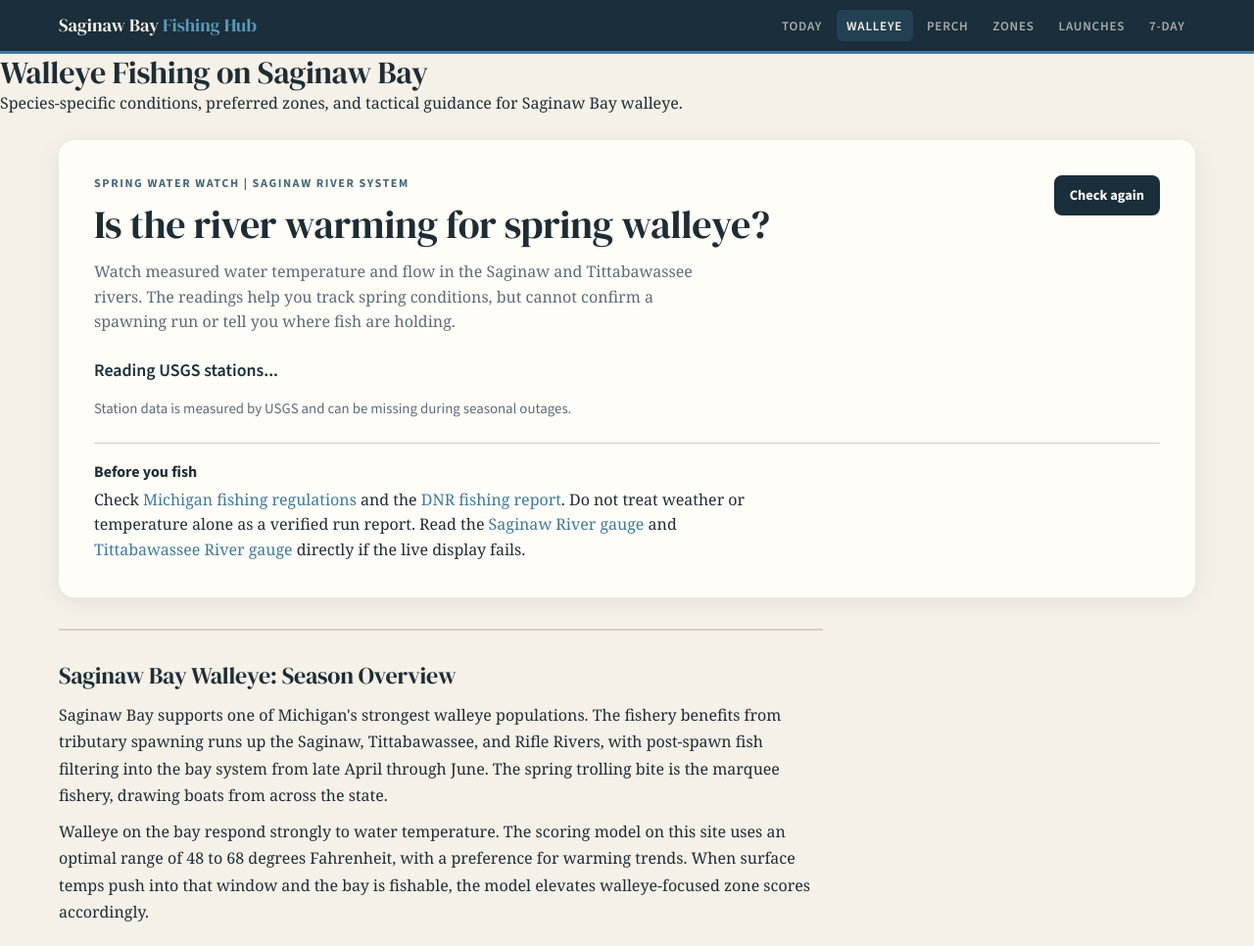
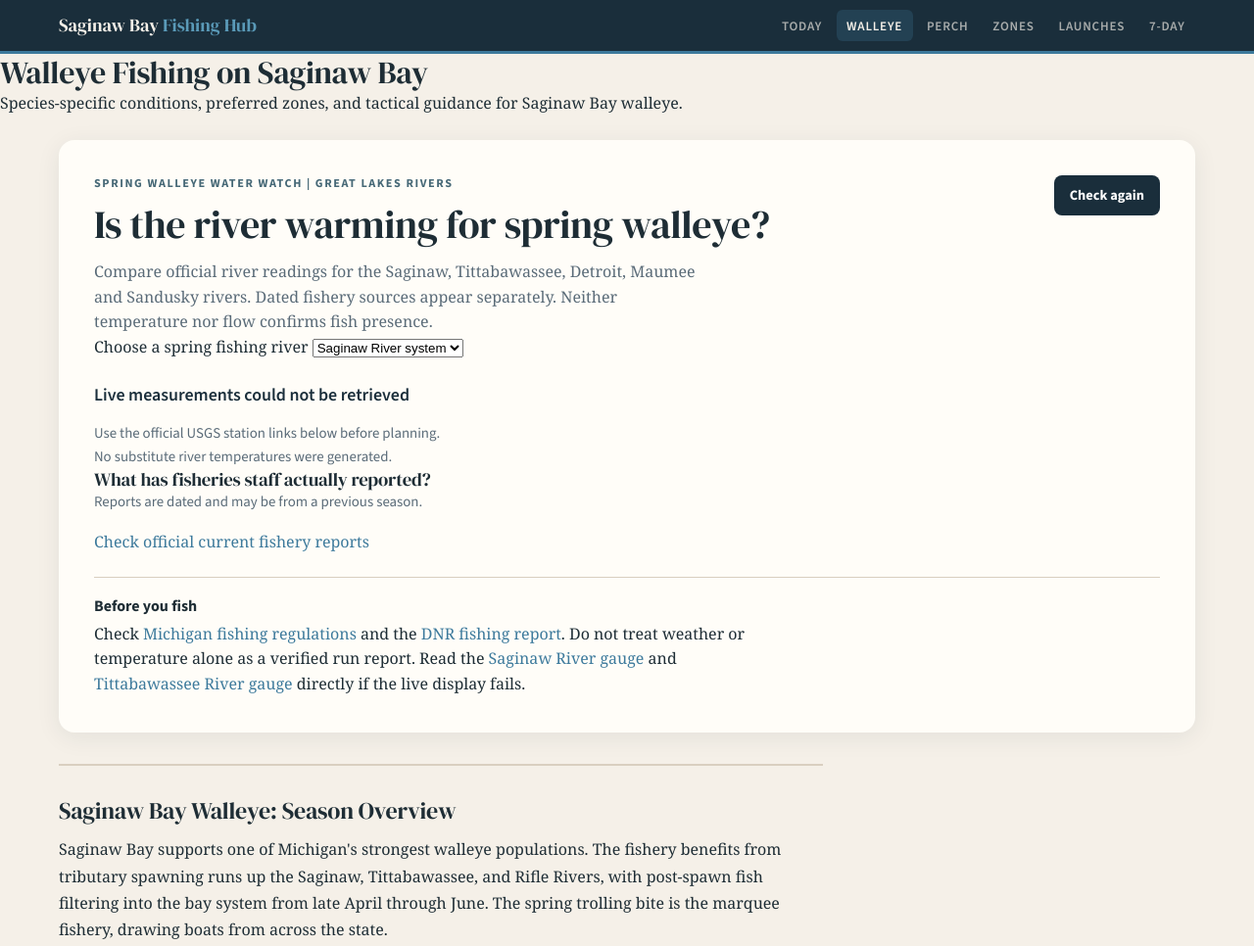
Before and after one commit to izworskic/saginaw-bay-realtime-fishing-guide, a plain HTML site: page walleye.html in a window 1280 px wide. Shown: the top 966 px of the page at 98% size. Drawn offline with nearby package versions, Linux system fonts and the light colour scheme; no server answers.

Commit message:
Surface four spring river corridors and dated fishery evidence on walleye page

```diff
--- a/walleye.html
+++ b/walleye.html
@@ -45,15 +45,23 @@
       <section class="section-block spring-run" id="spring-run" aria-labelledby="spring-run-title">
         <div class="spring-run-top">
           <div>
-            <p class="spring-eyebrow">SPRING WATER WATCH | SAGINAW RIVER SYSTEM</p>
+            <p class="spring-eyebrow">SPRING WALLEYE WATER WATCH | GREAT LAKES RIVERS</p>
             <h2 id="spring-run-title">Is the river warming for spring walleye?</h2>
-            <p class="spring-intro">Watch measured water temperature and flow in the Saginaw and Tittabawassee rivers. The readings help you track spring conditions, but cannot confirm a spawning run or tell you where fish are holding.</p>
+            <p class="spring-intro">Compare official river readings for the Saginaw, Tittabawassee, Detroit, Maumee and Sandusky rivers. Dated fishery sources appear separately. Neither temperature nor flow confirms fish presence.</p>
           </div>
           <button class="spring-refresh" id="spring-run-refresh" type="button">Check again</button>
         </div>
+        <label for="spring-region-select" class="spring-region-label">Choose a spring fishing river</label>
+        <select id="spring-region-select" class="spring-region-select" aria-label="Choose river corridor"><option value="saginaw">Saginaw River system</option></select>
         <p id="spring-run-status" class="spring-status" role="status" aria-live="polite">Reading USGS stations...</p>
         <div class="spring-station-grid" id="spring-run-stations" aria-live="polite"></div>
         <p id="spring-run-updated" class="spring-note">Station data is measured by USGS and can be missing during seasonal outages.</p>
+        <section class="spring-evidence" aria-labelledby="spring-evidence-title">
+          <h3 id="spring-evidence-title">What has fisheries staff actually reported?</h3>
+          <p id="spring-evidence-status" class="spring-note">Reports are dated and may be from a previous season.</p>
+          <ul id="spring-reports"></ul>
+          <a id="spring-official-report" href="https://www.michigan.gov/dnr/things-to-do/fishing/weekly" target="_blank" rel="noopener noreferrer">Check official current fishery reports</a>
+        </section>
         <div class="spring-next">
           <strong>Before you fish</strong>
           <p>Check <a href="https://www.michigan.gov/dnr/things-to-do/fishing/regulations" target="_blank" rel="noopener noreferrer">Michigan fishing regulations</a> and the <a href="https://www.michigan.gov/dnr/things-to-do/fishing/weekly" target="_blank" rel="noopener noreferrer">DNR fishing report</a>. Do not treat weather or temperature alone as a verified run report. Read the <a href="https://waterdata.usgs.gov/monitoring-location/04157005/" target="_blank" rel="noopener noreferrer">Saginaw River gauge</a> and <a href="https://waterdata.usgs.gov/monitoring-location/04156000/" target="_blank" rel="noopener noreferrer">Tittabawassee River gauge</a> directly if the live display fails.</p>
```
